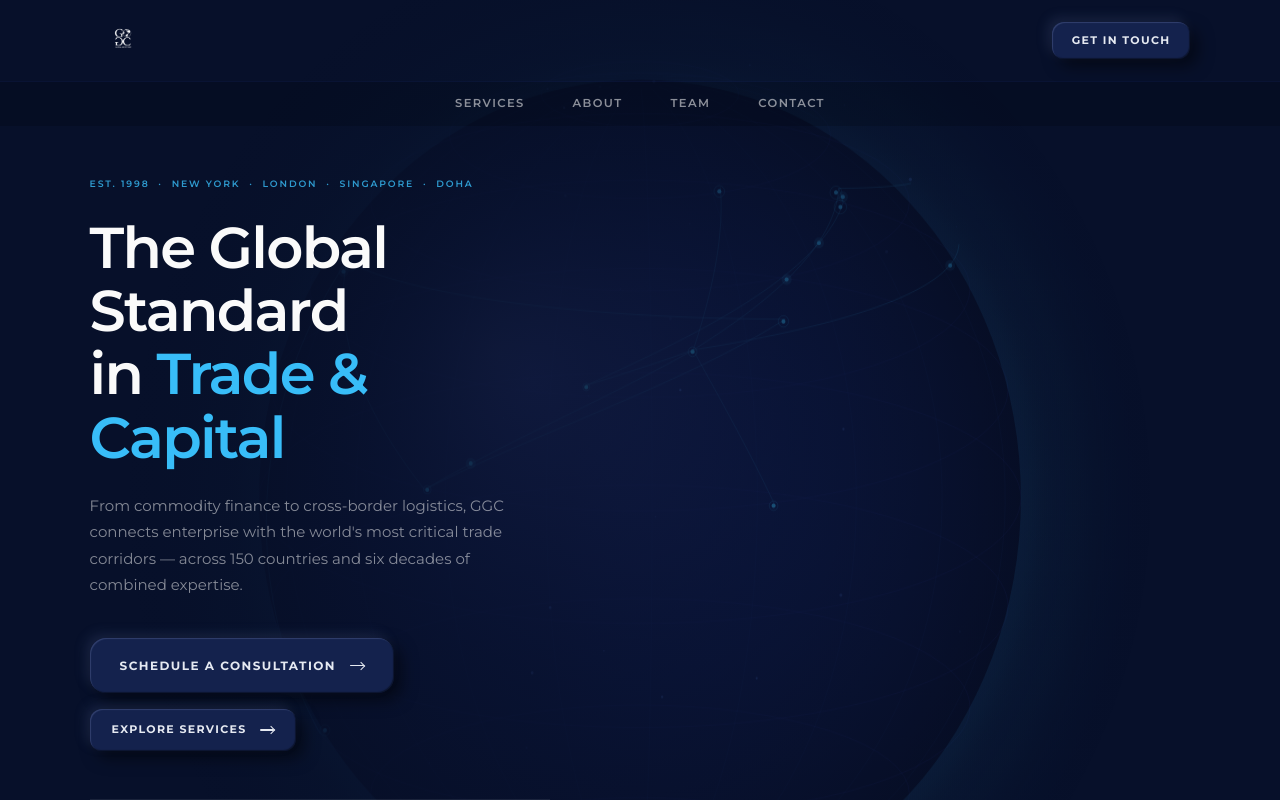
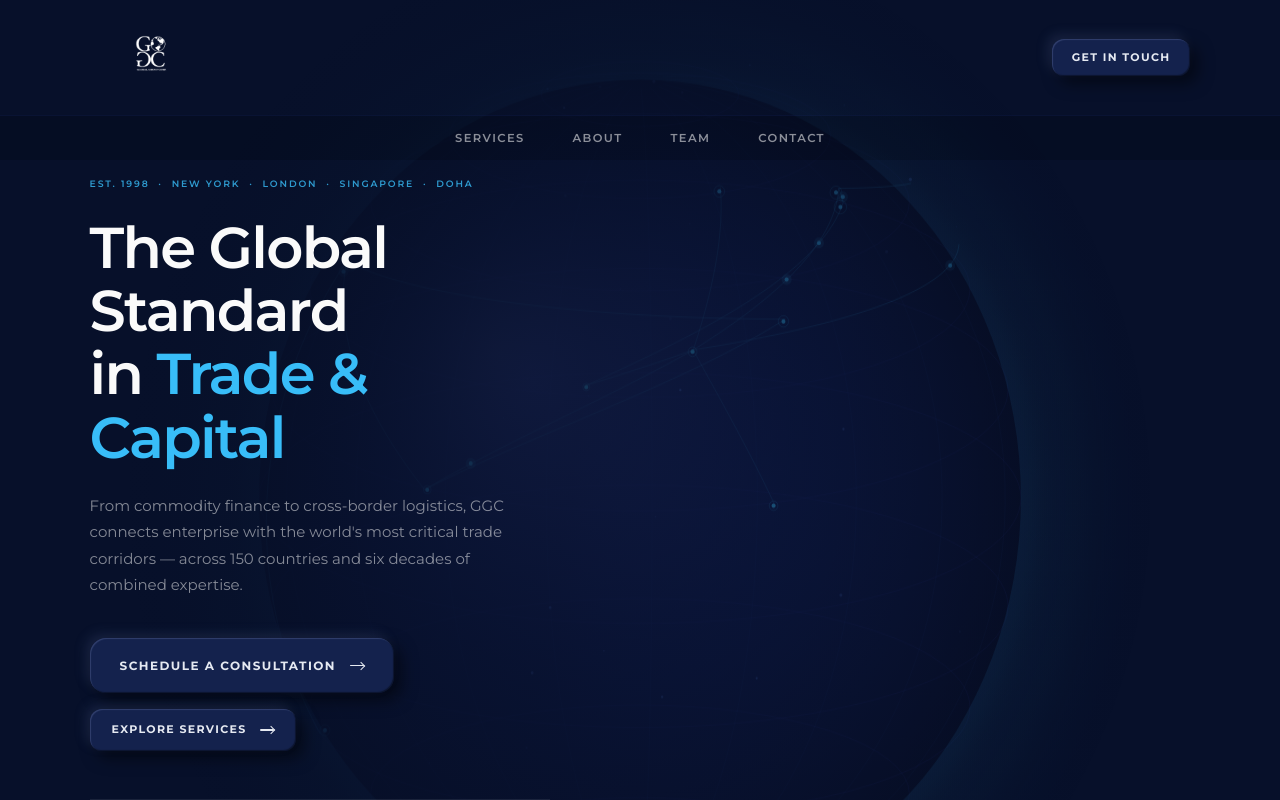
Before and after one commit to ahmedsoudan84/GCC, a Next.js app: page / in a window 1280 px wide. Shown: the top 800 px of the page. Built offline with nearby package versions, Linux system fonts and the light colour scheme.

Commit message:
Set navbar logo to 120px — proper enterprise wordmark size
https://claude.ai/code/session_01KwBjn32GpURRk5JLGwhUGn

```diff
--- a/src/app/navbar.css
+++ b/src/app/navbar.css
@@ -48,7 +48,7 @@
 }
 
 .nav-logo img {
-  width: 65px;
+  width: 120px;
   height: auto;
   display: block;
   object-fit: contain;
--- a/src/components/Navbar.tsx
+++ b/src/components/Navbar.tsx
@@ -33,7 +33,7 @@ export default function Navbar() {
       {/* Top bar */}
       <div className="nav-bar">
         <Link href="/" className="nav-logo">
-          <Image src="/GCC Light (1).png" alt="Global Group Corp." width={130} height={40} priority />
+          <Image src="/GCC Light (1).png" alt="Global Group Corp." width={240} height={150} priority />
         </Link>
 
         <Link href="/contact" className="nav-cta">Get in Touch</Link>
```
